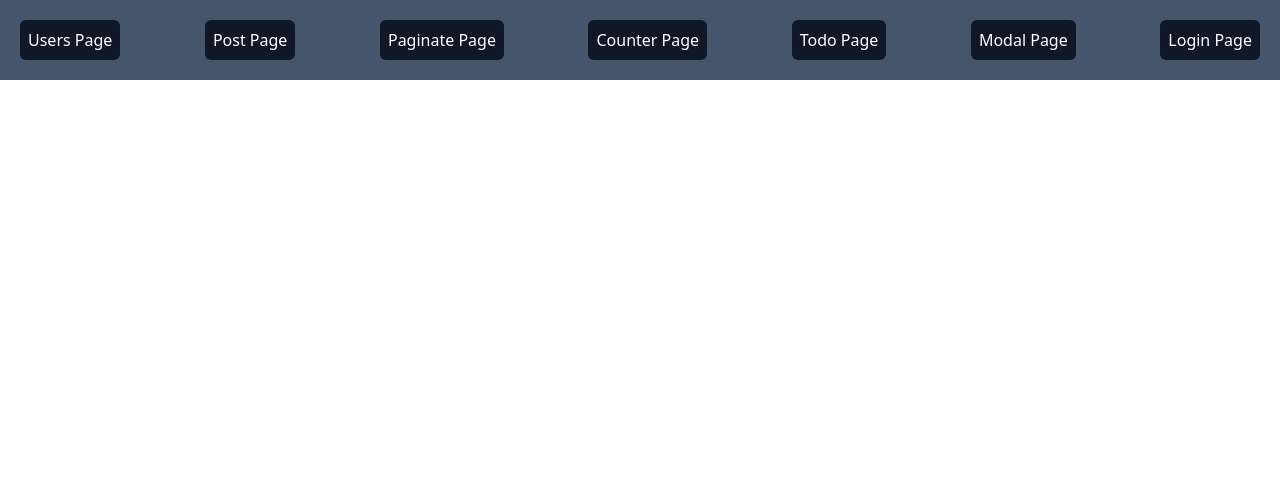
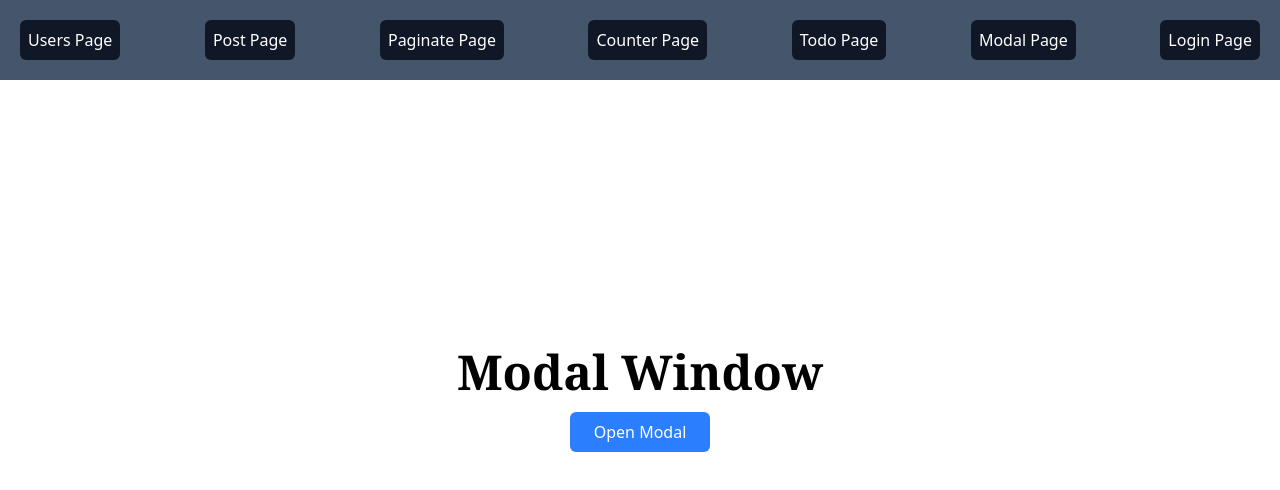
Before and after one commit to avazbek489/8-oy-7-dars-vazifa, a React (Vite) app: page /modal in a window 1280 px wide. Shown: the top 490 px of the page. Built offline with nearby package versions, Linux system fonts and the light colour scheme.

Commit message:
Modal end

```diff
--- a/src/components/Modal.jsx
+++ b/src/components/Modal.jsx
@@ -1,11 +1,33 @@
-import React from 'react'
+import React from "react";
+import useModalStore from "../store/useModalStore";
 
 function Modal() {
+  const { isModalOpen, openModal, closeModal } = useModalStore();
+
   return (
-    <div>
+    <div className="min-h-screen flex-col flex items-center justify-center">
+      <h1 className="text-center mb-4 text-5xl font-serif font-extrabold">Modal Window</h1>
+      <button
+        onClick={openModal}
+        className="bg-blue-500 text-white px-6 py-2 rounded-md cursor-pointer">Open Modal
+      </button>
 
+      {isModalOpen && (
+        <div className="fixed inset-0 flex items-center justify-center bg-black bg-opacity-50">
+          <div className="bg-white p-6 rounded-lg shadow-lg flex flex-col items-center gap-4 w-[500px]">
+            <h2 className="text-2xl font-serif font-bold">Modal Window</h2>
+            <p className="font-medium font-serif">You have opened the modal window, you can now close it!</p>
+            <button
+              onClick={closeModal}
+              className="bg-red-500 text-white p-4 py-2 rounded-md cursor-pointer"
+            >
+              Close
+            </button>
+          </div>
+        </div>
+      )}
     </div>
-  )
+  );
 }
 
-export default Modal
+export default Modal;
--- a/src/store/useModalStore.js
+++ b/src/store/useModalStore.js
@@ -0,0 +1,9 @@
+import { create } from "zustand";
+
+const useModalStore = create((set) => ({
+  isModalOpen: false,
+  openModal: () => set({ isModalOpen: true }),
+  closeModal: () => set({ isModalOpen: false }),
+}));
+
+export default useModalStore;
```
